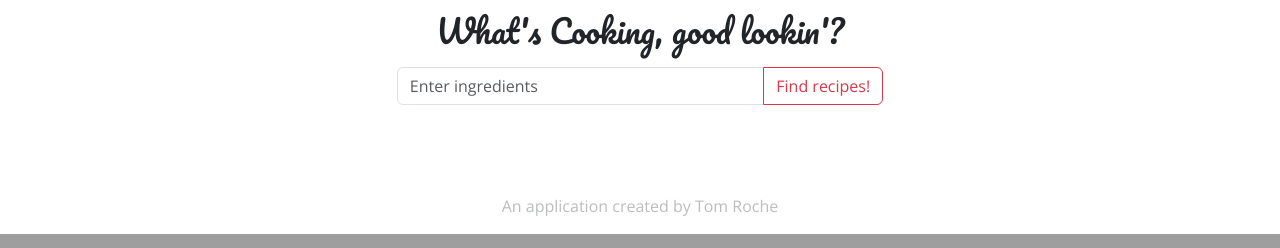
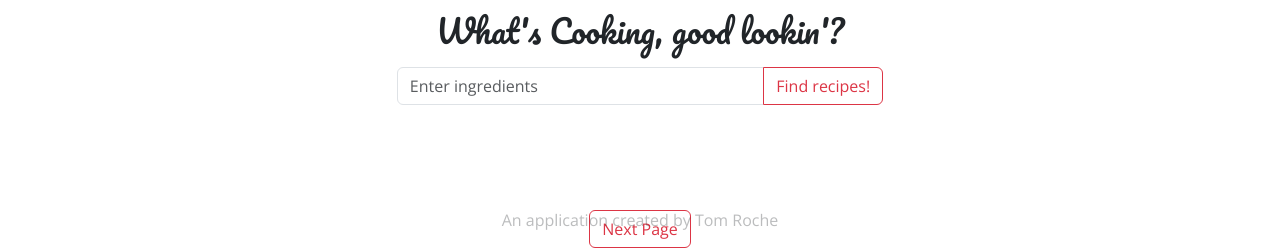
Before and after one commit to TomrocheDev/recipe-finder-with-api-data, a Flask app: page / in a window 1280 px wide. Shown: the part 566-814 px from the top of the page. Run offline with Flask 3, Linux system fonts and the light colour scheme.

Commit message:
Make displaying next pages possible.

```diff
--- a/app.py
+++ b/app.py
@@ -1,15 +1,34 @@
-from flask import Flask, request, render_template, redirect, url_for, session
-from functions.functions import get_recipes
+from flask import Flask, request, render_template, session
+import requests
+import os
 
 app = Flask(__name__)
+app.secret_key = "123456"
+
+app_id = os.environ["EDAMAM-APP-ID"]
+api_key = os.environ["EDAMAM-API-KEY"]
+
+@app.route("/", methods=["GET", "POST"])
+def index():
+    data = None
+    if request.method == "POST":
+        session["input"] = request.form["user-input"]
+        response = requests.get(f"https://api.edamam.com/api/recipes/v2?type=public&q={session['input']}&app_id={app_id}"
+                                f"&app_key={api_key}").json()
+        data = response["hits"]
+        session["next"] = response["_links"]["next"]["href"]
+
+    return render_template("index.html", recipes=data)
 
 
-@app.route("/", methods=["GET", "POST"])
-def home():
-    data = None
-    if request.method == "POST":
-        user_input = request.form["user-input"]
-        data = get_recipes(user_input)
+@app.route("/next_page")
+def next_page():
+    next_page_url = session["next"]
+    new_response = requests.get(next_page_url).json()
+
+    data = new_response["hits"]
+    session["next"] = new_response["_links"]["next"]["href"]
+
     return render_template("index.html", recipes=data)
 
 
--- a/templates/index.html
+++ b/templates/index.html
@@ -130,6 +130,9 @@
       </div>
       {% endfor %}
       {% endif %}
+      <form class="pagination" action="/next_page">
+        <button class="next-page btn btn-outline-danger">Next Page</button>
+      </form>
     </div>
 
     <footer>An application created by Tom Roche</footer>
```
Also changed, not shown: functions/functions.py (deleted, +0 -13 lines).
